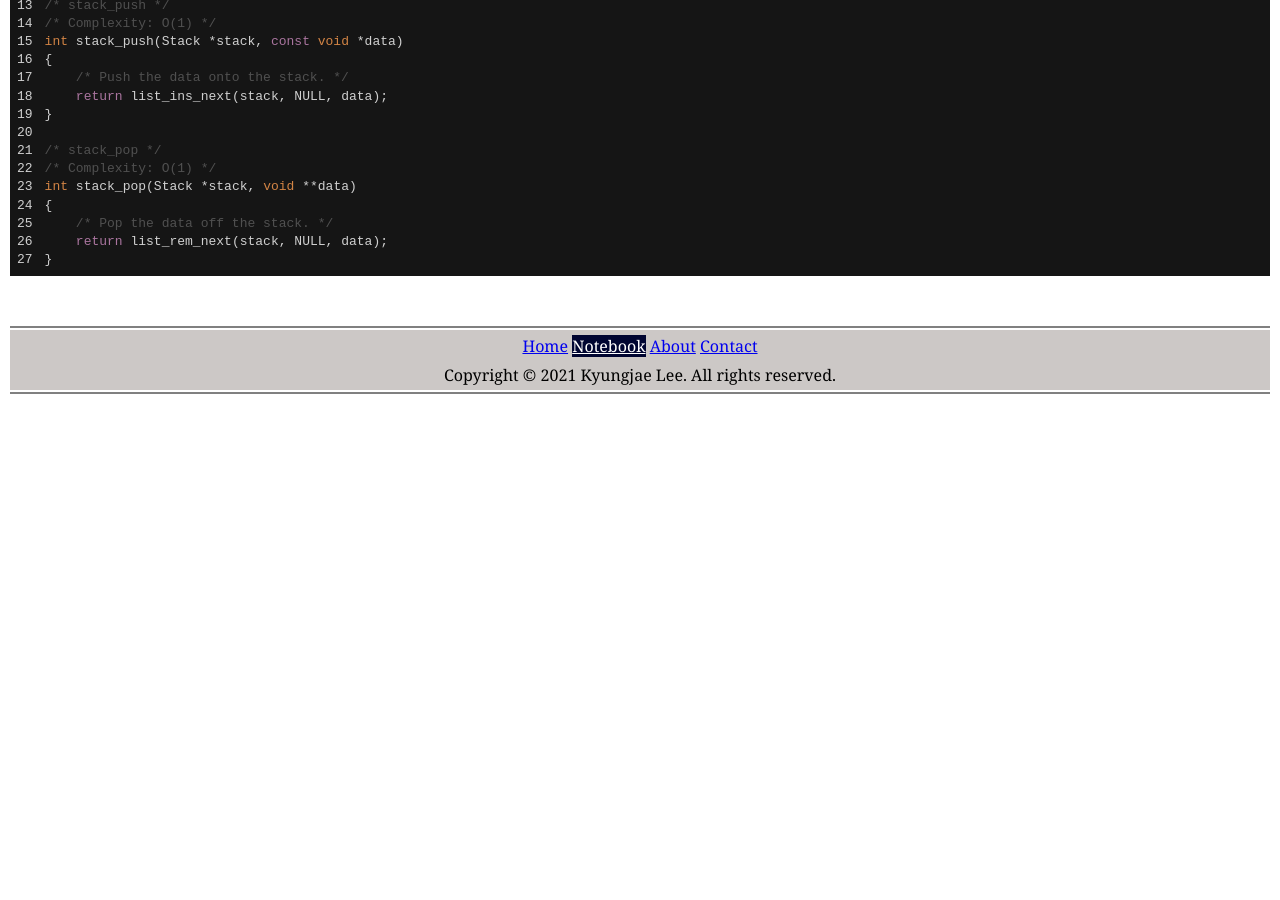
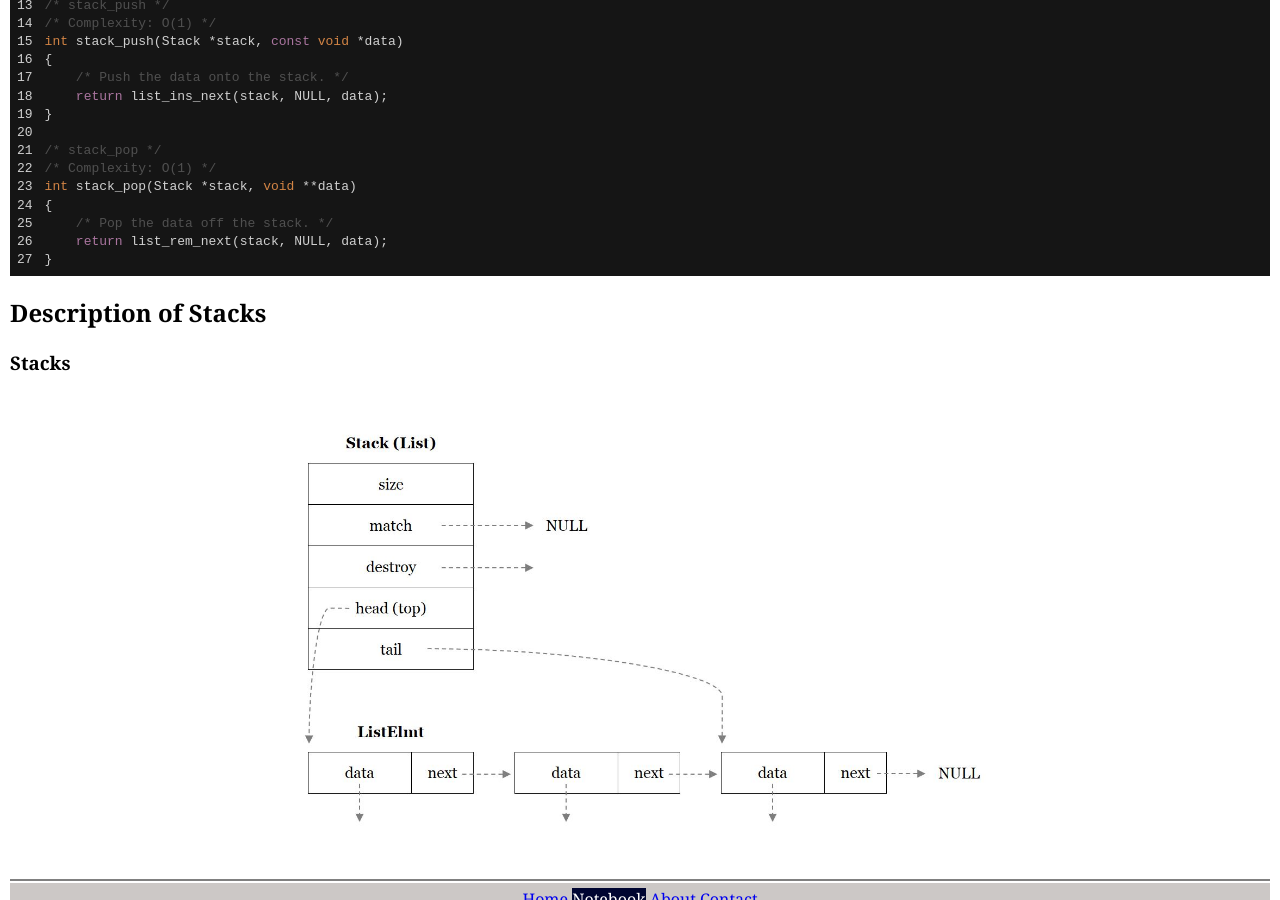
Before and after one commit to kyungjae-lee/kyungjae-lee.github.io, a Jekyll site: the page built from _posts/data-structures/2021-02-04-stacks.md, in a window 1280 px wide and 900 px high, scrolled down 1364 px. Built offline with Jekyll 4.4.1, drawn with Linux system fonts in a browser that asks for light colours; before the commit the page ends 1769 px from its top, so only the background shows below that.

Commit message:
Add 'stacks.jpg' to stacks notes

````diff
--- a/_posts/data-structures/2021-02-04-stacks.md
+++ b/_posts/data-structures/2021-02-04-stacks.md
@@ -68,3 +68,9 @@ int stack_pop(Stack *stack, void **data)
     return list_rem_next(stack, NULL, data);
 }
 ```
+
+## Description of Stacks
+
+### Stacks
+
+![Stacks]({{site.baseurl}}/img/data-structures/stacks.jpg){:.inline-img-w700}
````
Also changed, not shown: img/data-structures/stacks.jpg (added), 1 other file.
